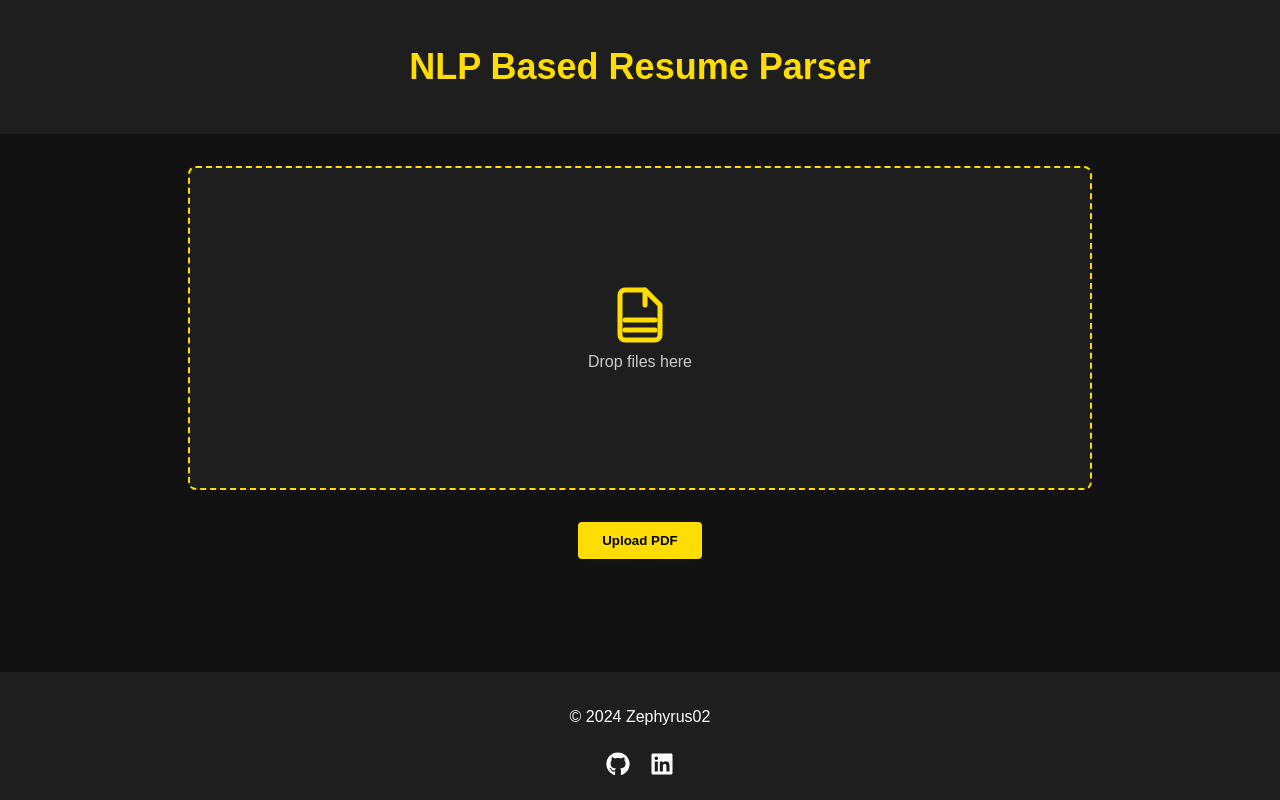
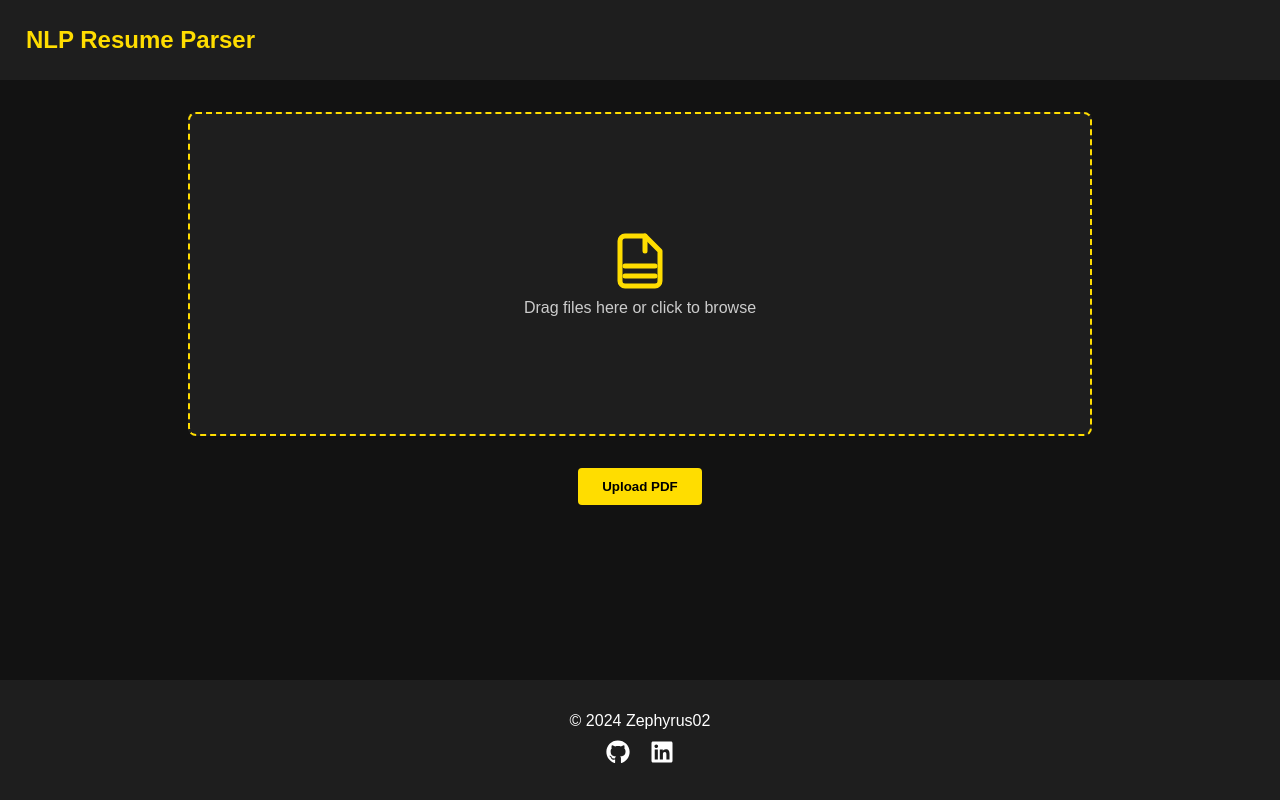
Before and after one commit to Zephyrus02/Frontend-for-NLP-Based-Resume-Parser, a React (Create React App) app: page / in a window 1280 px wide. Built offline with nearby package versions, Linux system fonts and the light colour scheme.

Commit message:
Updated footer and navbar

```diff
--- a/package.json
+++ b/package.json
@@ -11,6 +11,7 @@
     "react": "^18.3.1",
     "react-dom": "^18.3.1",
     "react-icons": "^5.3.0",
+    "react-router-dom": "^6.26.1",
     "react-scripts": "5.0.1",
     "web-vitals": "^2.1.4"
   },
--- a/src/App.css
+++ b/src/App.css
@@ -16,9 +16,13 @@ body {
 .navbar {
   background-color: #1e1e1e;
   padding: 1rem;
+}
+
+.navbar-title {
+  text-align: left;
+  font-size: 1.5rem;
   color: #ffdd00;
-  text-align: center;
-  font-size: 1.5rem;
+  margin: 10px;
 }
 
 .container {
@@ -52,7 +56,7 @@ body {
   background-color: #1e1e1e;
   color: #ffffff;
   cursor: pointer;
-  transition: background-color 0.3s;
+  transition: background-color 0.5s;
 }
 
 .upload-box:hover {
@@ -69,6 +73,19 @@ body {
 .upload-icon svg {
   width: 60px;
   height: 60px;
+}
+
+.upload-box:hover .upload-icon {
+  animation: bounce 0.6s ease 2;
+}
+
+@keyframes bounce {
+  0%, 100% {
+    transform: translateY(0);
+  }
+  50% {
+    transform: translateY(-7px);
+  }
 }
 
 .upload-box p {
@@ -89,7 +106,7 @@ body {
   cursor: pointer;
   color: #000;
   font-weight: bold;
-  transition: background-color 0.3s, transform 0.2s;
+  transition: background-color 0.5s, transform 0.2s;
   position: relative;
   overflow: hidden;
 }
@@ -157,7 +174,7 @@ body {
     8px 8px 16px #0f0f0f,
     -8px -8px 16px #2d2d2d;
   border: 1px solid #2a2a2a;
-  transition: all 0.3s ease;
+  transition: all 0.5s ease;
 }
 
 .card:hover {
@@ -215,10 +232,12 @@ body {
 .social-icons a {
   color: inherit;
   text-decoration: none;
+  transition: transform 0.5s ease;
 }
 
 .social-icons a:hover {
   opacity: 0.8;
+  transform: scale(1.2);
 }
 
 .popup {
--- a/src/App.js
+++ b/src/App.js
@@ -1,50 +1,54 @@
-import React, { useState, useRef } from 'react';
-import axios from 'axios';
-import Navbar from './components/Navbar';
-import UploadBox from './components/UploadBox';
-import Popup from './components/Popup';
-import Footer from './components/Footer';
-import CardsSection from './components/CardsSection';
-import './App.css';
+import React, { useState, useRef } from "react";
+import axios from "axios";
+import Navbar from "./components/Navbar";
+import UploadBox from "./components/UploadBox";
+import Popup from "./components/Popup";
+import Footer from "./components/Footer";
+import CardsSection from "./components/CardsSection";
+import "./App.css";
 
 const App = () => {
 	const [file, setFile] = useState(null);
-  const [filename, setFilename] = useState('Drop files here');
+	const [filename, setFilename] = useState("Drag files here or click to browse");
 	const [showSuccessPopup, setShowSuccessPopup] = useState(false);
 	const [showErrorPopup, setShowErrorPopup] = useState(false);
-  const [errorMessage, setErrorMessage] = useState('');
+	const [errorMessage, setErrorMessage] = useState("");
 	const [showCards, setShowCards] = useState(false);
 	const fileInputRef = useRef(null);
 
 	const handleFileChange = (e) => {
 		const selectedFile = e.target.files[0];
 		setFile(selectedFile);
-    setFilename(selectedFile ? selectedFile.name : 'Drop files here');
+		setFilename(
+			selectedFile ? selectedFile.name : "Drag files here or click to browse"
+		);
 	};
 
 	const handleDrop = (e) => {
 		e.preventDefault();
 		const droppedFile = e.dataTransfer.files[0];
 		setFile(droppedFile);
-    setFilename(droppedFile ? droppedFile.name : 'Drop files here');
+		setFilename(
+			droppedFile ? droppedFile.name : "Drag files here or click to browse"
+		);
 	};
 
 	const handleUpload = async (e) => {
 		e.preventDefault();
 		if (!file) {
-      setErrorMessage('No file selected.');
+			setErrorMessage("No file selected.");
 			setShowErrorPopup(true);
 			setTimeout(() => setShowErrorPopup(false), 3000);
 			return;
 		}
 
 		const formData = new FormData();
-    formData.append('pdf', file);
+		formData.append("pdf", file);
 
 		try {
-      await axios.post('http://localhost:5000/upload', formData, {
+			await axios.post("http://localhost:5000/upload", formData, {
 				headers: {
-          'Content-Type': 'multipart/form-data',
+					"Content-Type": "multipart/form-data",
 				},
 			});
 
@@ -52,16 +56,31 @@ const App = () => {
 			setShowCards(true);
 			setTimeout(() => setShowSuccessPopup(false), 3000);
 		} catch (error) {
-      setErrorMessage('Failed to upload file. Please try again.');
+			setErrorMessage("Failed to upload file. Please try again.");
 			setShowErrorPopup(true);
 			setTimeout(() => setShowErrorPopup(false), 3000);
 		}
 	};
 
 	const cards = [
-    { company: 'Company A', jobRole: 'Software Engineer', location: 'New York, NY', ctc: '$120,000' },
-    { company: 'Company B', jobRole: 'Data Scientist', location: 'San Francisco, CA', ctc: '$140,000' },
-    { company: 'Company C', jobRole: 'Product Manager', location: 'Austin, TX', ctc: '$130,000' },
+		{
+			company: "Company A",
+			jobRole: "Software Engineer",
+			location: "New York, NY",
+			ctc: "$120,000",
+		},
+		{
+			company: "Company B",
+			jobRole: "Data Scientist",
+			location: "San Francisco, CA",
+			ctc: "$140,000",
+		},
+		{
+			company: "Company C",
+			jobRole: "Product Manager",
+			location: "Austin, TX",
+			ctc: "$130,000",
+		},
 	];
 
 	return (
@@ -74,7 +93,9 @@ const App = () => {
 						onFileChange={handleFileChange}
 						onDrop={handleDrop}
 					/>
-          <button type="submit" className="upload-button">Upload PDF</button>
+					<button type="submit" className="upload-button">
+						Upload PDF
+					</button>
 				</form>
 
 				{showCards && <CardsSection cards={cards} />}
@@ -86,11 +107,7 @@ const App = () => {
 				isVisible={showSuccessPopup}
 			/>
 
-      <Popup
-        message={errorMessage}
-        type="error"
-        isVisible={showErrorPopup}
-      />
+			<Popup message={errorMessage} type="error" isVisible={showErrorPopup} />
 
 			<Footer />
 		</div>
--- a/src/components/Footer.js
+++ b/src/components/Footer.js
@@ -1,29 +1,23 @@
-import React from 'react';
-import PropTypes from 'prop-types';
-import { FaGithub, FaLinkedin } from 'react-icons/fa';
+import React from "react";
+import PropTypes from "prop-types";
+import { FaGithub, FaLinkedin } from "react-icons/fa";
 
-const Footer = ({ year = 2024, name = 'Zephyrus02' }) => {
+const Footer = ({ year = 2024, name = "Zephyrus02" }) => {
 	return (
-    <footer className="footer" style={{
-      display: 'flex',
-      flexDirection: 'column',
-      alignItems: 'center',
-      padding: '20px 0',
-    }}>
-      <p>&copy; {year} {name}</p>
-      <div className="social-icons" style={{
-        display: 'flex',
-        justifyContent: 'center',
-        gap: '20px',
-        marginTop: '10px',
-      }}>
+		<footer className="footer">
+			<p>
+				&copy; {year} {name}
+				<div className="social-icons">
 					<a href="https://github.com/Zephyrus02" aria-label="GitHub">
 						<FaGithub size={24} />
 					</a>
-        <a href="https://www.linkedin.com/in/aneesh-raskar/" aria-label="LinkedIn">
+					<a
+						href="https://www.linkedin.com/in/aneesh-raskar/"
+						aria-label="LinkedIn">
 						<FaLinkedin size={24} />
 					</a>
 				</div>
+			</p>
 		</footer>
 	);
 };
--- a/src/components/Navbar.js
+++ b/src/components/Navbar.js
@@ -3,7 +3,7 @@ import React from 'react';
 const Navbar = () => {
   return (
     <nav className="navbar">
-      <h1>NLP Based Resume Parser</h1>
+      <h1 className="navbar-title">NLP Resume Parser</h1>
     </nav>
   );
 };
```
Also changed, not shown: 2 other files (tests, documents, lock files or other folders). Lines whose indentation alone changed are shown as unchanged.
